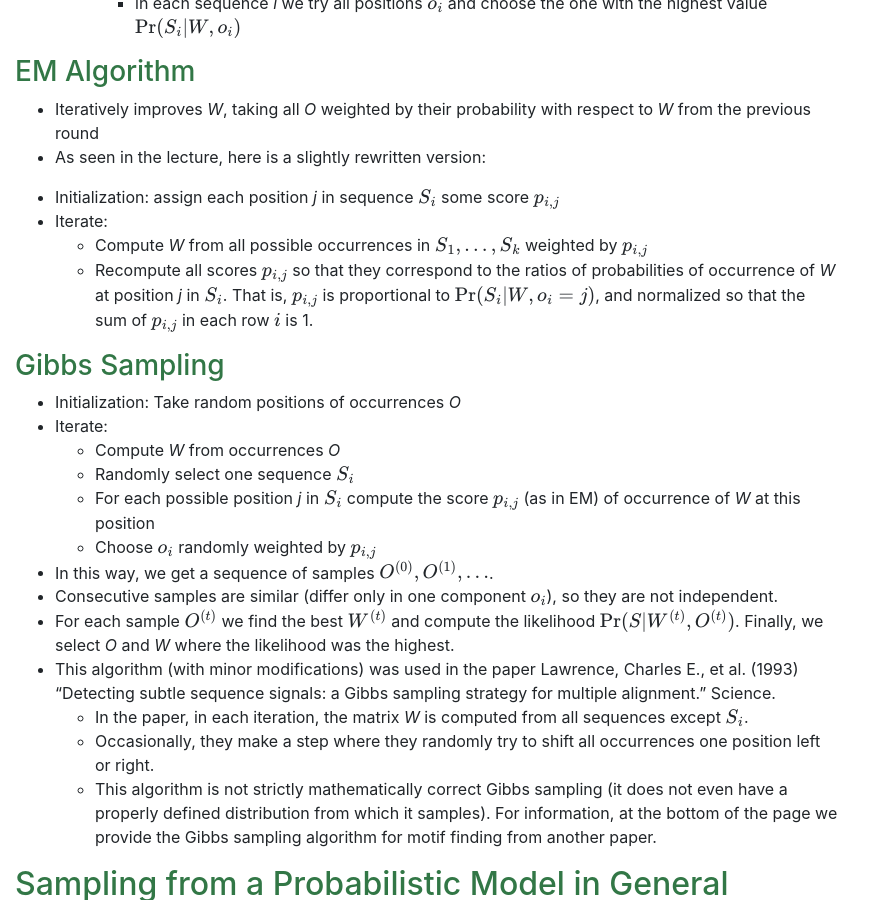
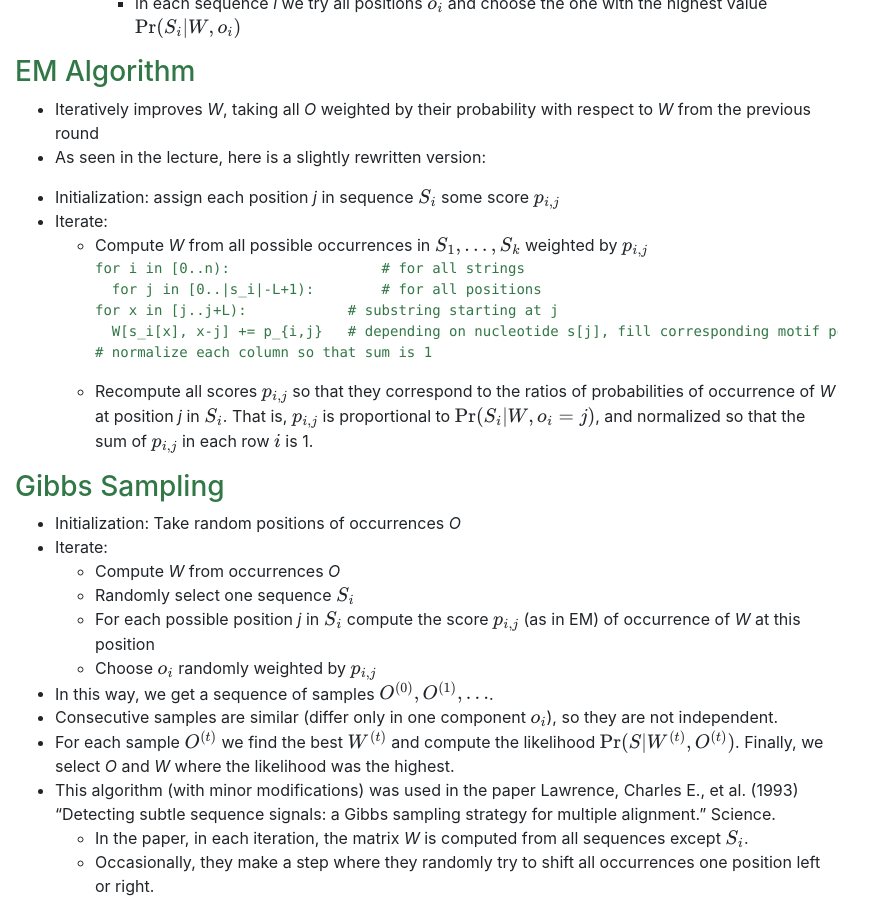
Before and after one commit to fmfi-compbio/mbi, a Jekyll site: the page built from notes/ci-motifs-en.md, in a window 1280 px wide and 900 px high, scrolled down 817 px. Shown: the whole window, without its empty margins (0-885 px from the left). Built offline with Jekyll 4.4.1, drawn with Linux system fonts in a browser that asks for light colours; nearby versions of some CDN libraries; our own code applies the rules of GitHub Pages for plain Markdown files.

Commit message:
Add pseudocode for maximization step

````diff
--- a/notes/ci-motifs-en.md
+++ b/notes/ci-motifs-en.md
@@ -29,6 +29,14 @@ title: "Tutorial for Computer Scientists: Motif Finding"
   - Initialization: assign each position *j* in sequence $S_i$ some score $p_{i,j}$
   - Iterate:
       - Compute *W* from all possible occurrences in $S_1,\dots,S_k$ weighted by $p_{i,j}$
+```
+for i in [0..n):                  # for all strings
+  for j in [0..|s_i|-L+1):        # for all positions
+    for x in [j..j+L):            # substring starting at j
+      W[s_i[x], x-j] += p_{i,j}   # depending on nucleotide s[j], fill corresponding motif position in W
+# normalize each column so that sum is 1
+```
+
       - Recompute all scores $p_{i,j}$ so that they correspond to the ratios of probabilities of occurrence of *W* at position *j* in $S_i$. That is, $p_{i,j}$ is proportional to $\Pr(S_i\|W,o_i=j)$, and normalized so that the sum of $p_{i,j}$ in each row $i$ is 1.
 
 ### Gibbs Sampling
````
